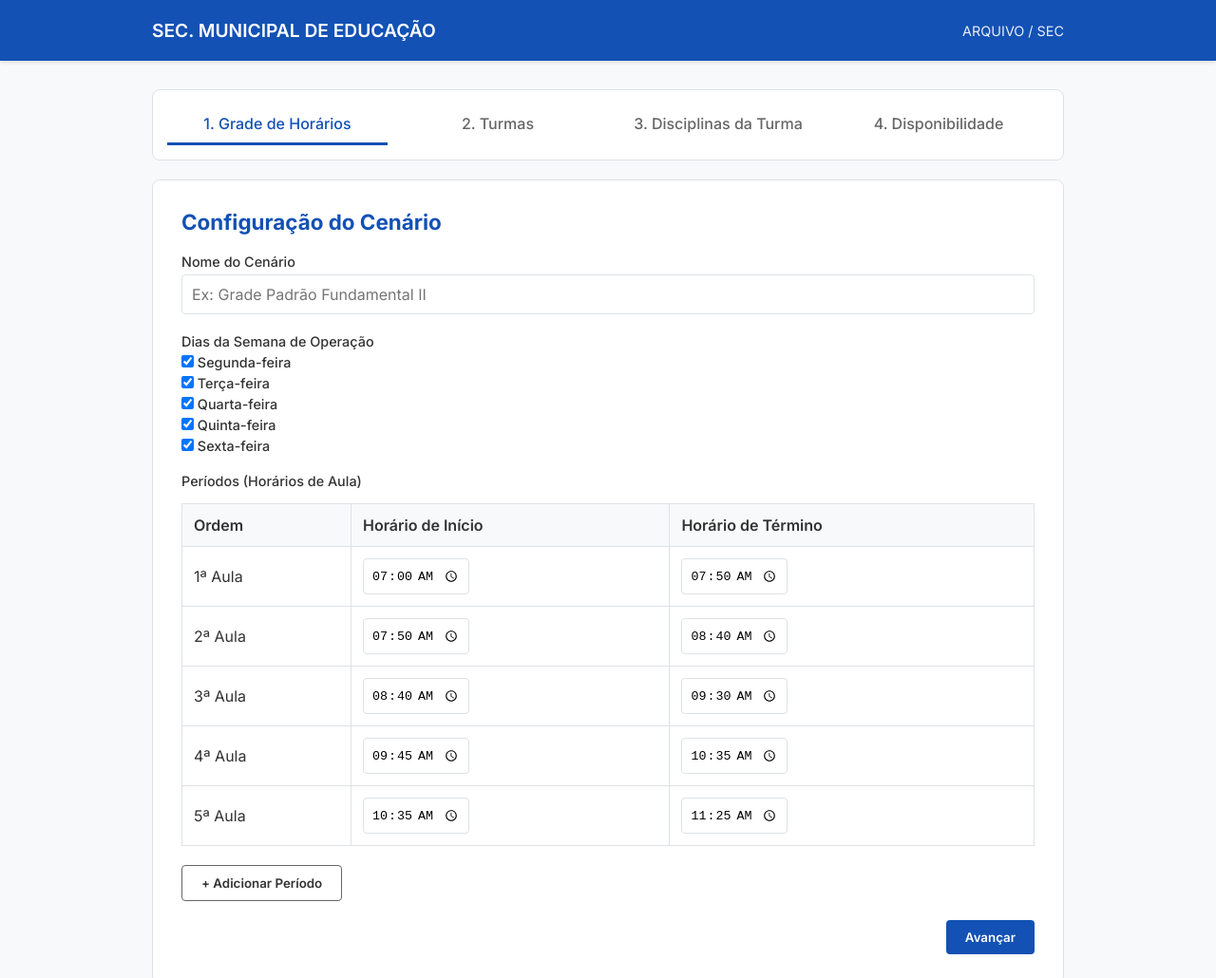
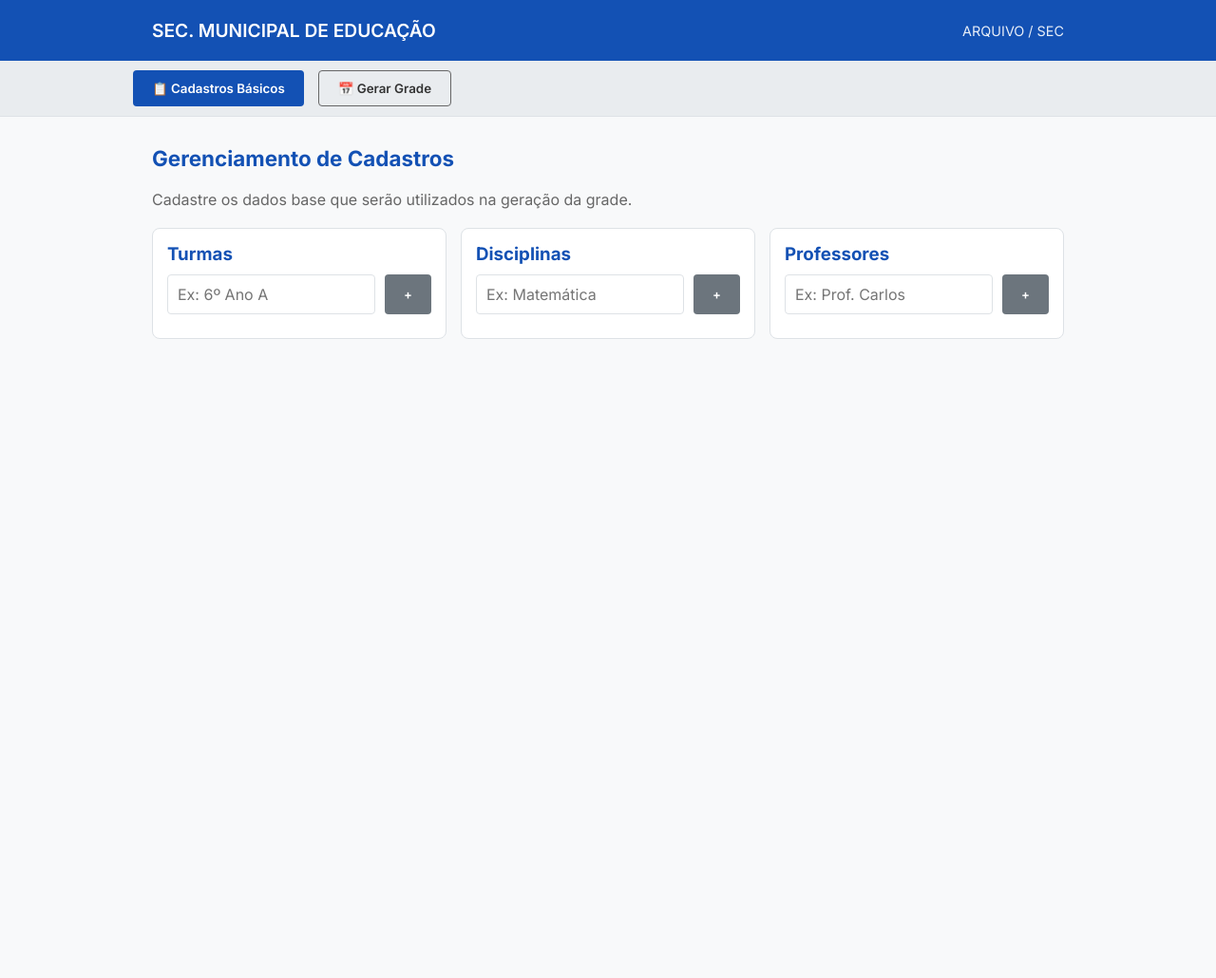
Before and after one commit to videsouza/grade, a plain HTML site: page index.html in a window 1280 px wide. Shown: the top 1030 px of the page at 95% size. After the commit the page ends 800 px from the top, so only its background shows below. Drawn offline with Linux system fonts and the light colour scheme.

Commit message:
Update index.html

```diff
--- a/index.html
+++ b/index.html
@@ -15,7 +15,51 @@
         </div>
     </header>
 
+    <nav style="background-color: #e9ecef; border-bottom: 1px solid var(--border-color); padding: 10px 20px;">
+        <div style="max-width: 1000px; margin: 0 auto; display: flex; gap: 15px;">
+            <button class="btn-primary" onclick="mostrarAba('cadastros')">📋 Cadastros Básicos</button>
+            <button class="btn-outline" onclick="mostrarAba('grade')">📅 Gerar Grade</button>
+        </div>
+    </nav>
+
 <main class="container">
+
+        <div id="aba-cadastros" style="display: block;">
+            <h2>Gerenciamento de Cadastros</h2>
+            <p style="color: var(--text-light); margin-bottom: 20px;">Cadastre os dados base que serão utilizados na geração da grade.</p>
+
+            <div class="form-grid">
+                <div class="step-content active" style="padding: 15px;">
+                    <h3 style="color: var(--primary-color); margin-bottom: 10px;">Turmas</h3>
+                    <div style="display: flex; gap: 10px; margin-bottom: 10px;">
+                        <input type="text" id="novaTurmaNome" placeholder="Ex: 6º Ano A">
+                        <button class="btn-secondary" onclick="adicionarCadastro('turma')">+</button>
+                    </div>
+                    <ul id="listaCadTurmas" style="list-style: none; padding: 0;"></ul>
+                </div>
+
+                <div class="step-content active" style="padding: 15px;">
+                    <h3 style="color: var(--primary-color); margin-bottom: 10px;">Disciplinas</h3>
+                    <div style="display: flex; gap: 10px; margin-bottom: 10px;">
+                        <input type="text" id="novaDisciplinaNome" placeholder="Ex: Matemática">
+                        <button class="btn-secondary" onclick="adicionarCadastro('disciplina')">+</button>
+                    </div>
+                    <ul id="listaCadDisciplinas" style="list-style: none; padding: 0;"></ul>
+                </div>
+
+                <div class="step-content active" style="padding: 15px;">
+                    <h3 style="color: var(--primary-color); margin-bottom: 10px;">Professores</h3>
+                    <div style="display: flex; gap: 10px; margin-bottom: 10px;">
+                        <input type="text" id="novoProfessorNome" placeholder="Ex: Prof. Carlos">
+                        <button class="btn-secondary" onclick="adicionarCadastro('professor')">+</button>
+                    </div>
+                    <ul id="listaCadProfessores" style="list-style: none; padding: 0;"></ul>
+                </div>
+            </div>
+        </div>
+
+        <div id="aba-grade" style="display: none;">
+
             <div class="stepper">
                 <div class="step-indicator active" id="ind-1">1. Grade de Horários</div>
                 <div class="step-indicator" id="ind-2">2. Turmas</div>
@@ -27,7 +71,7 @@
                 <h2>Configuração do Cenário</h2>
                 <div class="form-group">
                     <label for="nomeCenario">Nome do Cenário</label>
-                <input type="text" id="nomeCenario" placeholder="Ex: Grade Padrão Fundamental II">
+                    <input type="text" id="nomeCenario" placeholder="Ex: Grade Padrão 2026">
                 </div>
 
                 <div class="form-group mt-20">
@@ -186,18 +230,7 @@
 
             <div id="step5" class="step-content">
                 <h2>Grade Gerada com Sucesso! 🎉</h2>
-            <p style="color: var(--text-light); margin-bottom: 20px;">Abaixo está a distribuição otimizada das suas aulas.</p>
-
-            <div id="tabelasResultado">
-                </div>
-
-            <div class="actions between mt-20">
-                <button class="btn-outline" onclick="location.reload()">🔄 Criar Nova Grade</button>
-                <button class="btn-primary" onclick="window.print()">🖨️ Imprimir Grade</button>
-            </div>
-        </div>
-
-    </main>
+                <p style="color: var(--text-light); margin-bottom: 20px;">Abaixo está a distribuição otimizada das
 
     <footer class="main-footer">
         <p>Desenvolvido por Vinicius A. de Souza</p>
```
Lines whose indentation alone changed are shown as unchanged.
